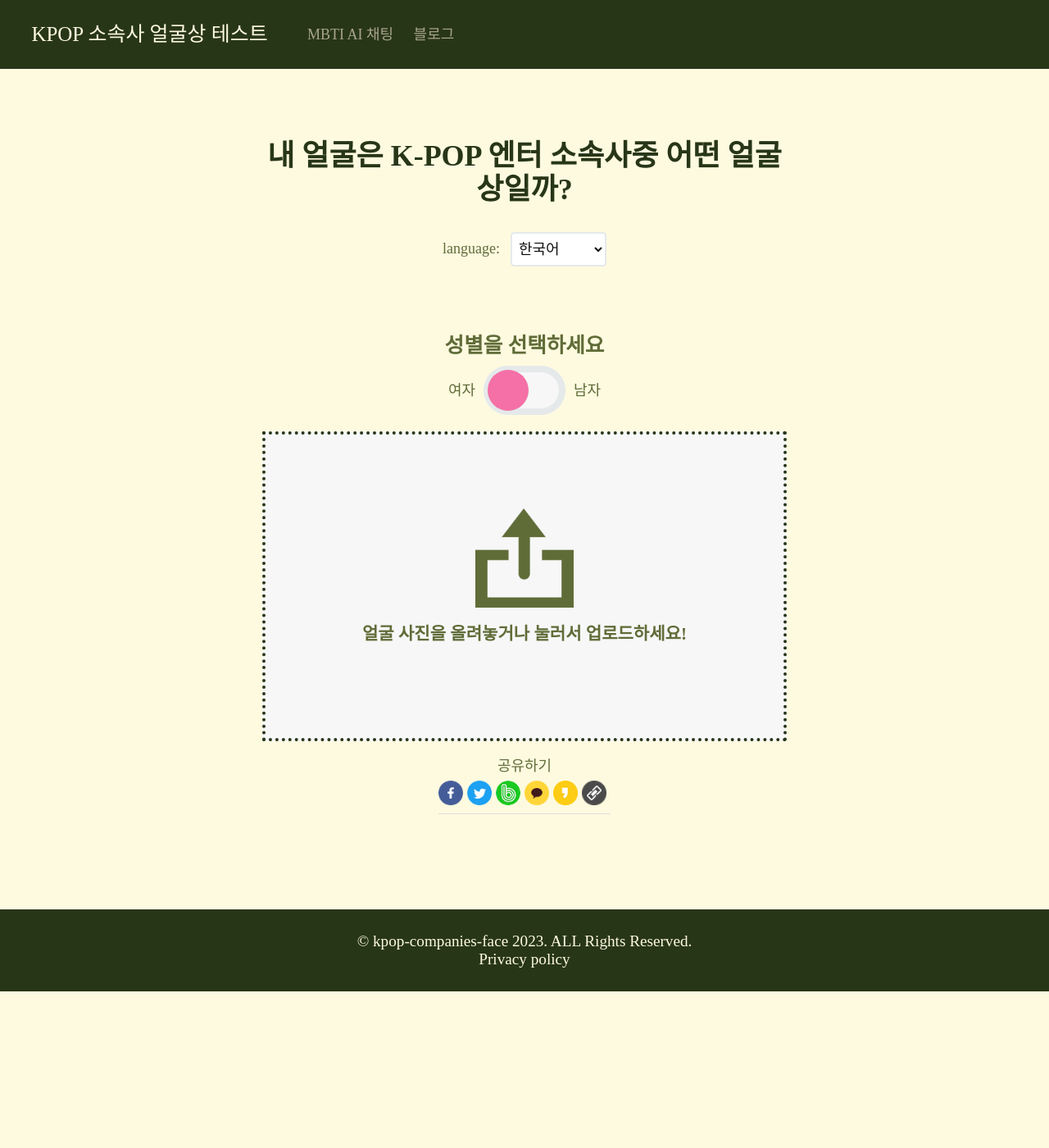
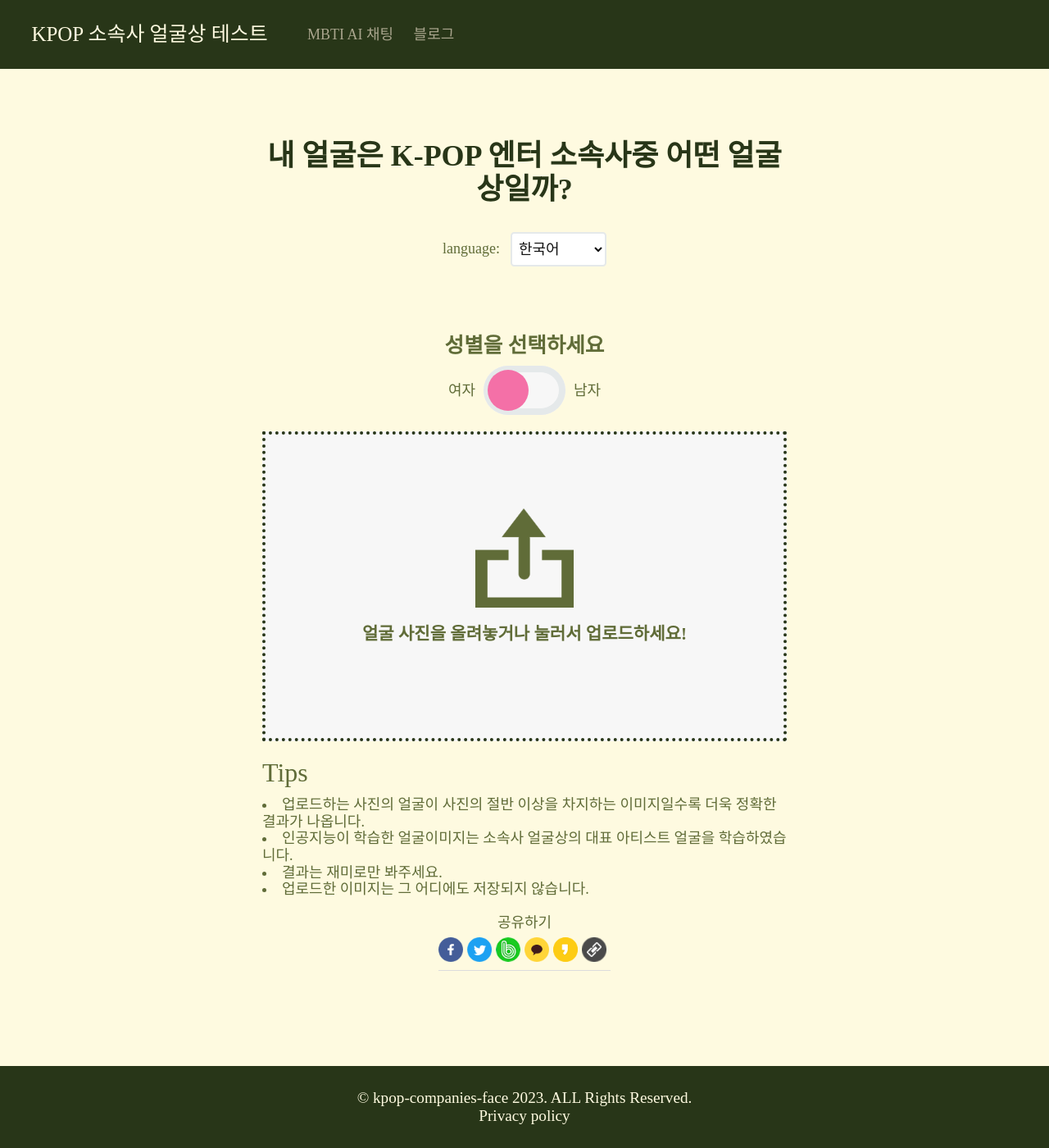
Before and after one commit to moony01/k-four-entertainment-face, a Jekyll site: the page built from index.html, in a window 1280 px wide and 1400 px high, scrolled down 24 px. Shown: the whole window at 82% size. Built offline with Jekyll 4.4.1, drawn with Linux system fonts in a browser that asks for light colours; some web fonts are replaced; comment, search, counter and statistics services are not loaded; before the commit the page ends 1233 px from its top, so only the background shows below that.

Commit message:
추가수정

```diff
--- a/_layouts/default.html
+++ b/_layouts/default.html
@@ -9,6 +9,9 @@
     <link rel="stylesheet" href="static/css/common.css">
     <link rel="stylesheet" href="static/css/loading.css">
     <link rel="stylesheet" href="static/css/main.css">
+    <link rel="stylesheet" href="https://cdnjs.cloudflare.com/ajax/libs/font-awesome/6.4.0/css/all.min.css"
+        integrity="sha512-iecdLmaskl7CVkqkXNQ/ZH/XLlvWZOJyj7Yy7tcenmpD1ypASozpmT/E0iPtmFIB46ZmdtAc9eNBvH0H/ZpiBw=="
+        crossorigin="anonymous" referrerpolicy="no-referrer" />
     <link href="https://fonts.googleapis.com/css2?family=Noto+Sans+KR:wght@100;300;400;500;700;900&display=swap" rel="stylesheet">
     <link href="https://hangeul.pstatic.net/hangeul_static/css/nanum-barun-gothic.css" rel="stylesheet">
     <link href="https://fonts.googleapis.com/css2?family=Nanum+Gothic:wght@400;700&display=swap" rel="stylesheet">
--- a/index.html
+++ b/index.html
@@ -71,9 +71,10 @@
         <div class="file-upload-content">
             <img class="file-upload-image" id="face-image" src="#" alt="your image" />
             <div id="loading" class="animated bounce">
-                <div class="spinner-border" role="status">
+                <!-- <div class="spinner-border" role="status">
                     <span class="sr-only">Loading...</span>
-                </div>
+                </div> -->
+                <i class="fas fa-circle-notch fa-spin"></i>
                 <p class="text-center">AI가 당신의 KPOP 소속사 얼굴상을 분석중입니다.</p>
             </div>
             <p class="result-messege"></p>
@@ -83,6 +84,15 @@
                     <span class="try-again-text">다른 사진으로 재시도</span>
                 </button>
             </div>
+        </div>
+    </div>
+    <div class="tips-contents">
+        <div class="tips-title">Tips</div>
+        <div>
+            <li>업로드하는 사진의 얼굴이 사진의 절반 이상을 차지하는 이미지일수록 더욱 정확한 결과가 나옵니다.</li>
+            <li>인공지능이 학습한 얼굴이미지는 소속사 얼굴상의 대표 아티스트 얼굴을 학습하였습니다.</li>
+            <li>결과는 재미로만 봐주세요.</li>
+            <li>업로드한 이미지는 그 어디에도 저장되지 않습니다.</li>
         </div>
     </div>
     <div class="share-contents">
--- a/static/css/main.css
+++ b/static/css/main.css
@@ -304,7 +304,24 @@
     color: #ffffff;
     padding: 4px 15px;
 }
+
+.fa-spin {
+    margin: 14px;
+    font-size: 3rem;
+}
+
 /* fileupload: end */
+
+/* Tips: start */
+.tips-contents {
+    margin-bottom: 20px;
+}
+
+.tips-title {
+    font-size: 2rem;
+    margin-bottom: 10px;
+}
+/* Tips: end */
 
 /* 소속사 테스트 결과: start */
 .agency-label {
--- a/static/js/app.js
+++ b/static/js/app.js
@@ -160,23 +160,23 @@
     switch (prediction[0].className) {
       case "sm":
         resultTitle = "SM상";
-        resultExplain = "";
-        resultCeleb = "";
+        resultExplain = "#꽃미남, #짙은 쌍커풀, #밝은 인상";
+        resultCeleb = "SM 소속 연예인: NCT, 동방신기, 샤이니, 슈퍼주니어, 엑소";
         break;
       case "jyp":
         resultTitle = "JYP상";
-        resultExplain = "";
-        resultCeleb = "";
+        resultExplain = "#무쌍커풀, #매력있는 비주얼";
+        resultCeleb = "JYP 소속 연예인: 2PM, 2AM, GOT7, 스트레이 키즈";
         break;
       case "yg":
         resultTitle = "YG상";
-        resultExplain = "";
-        resultCeleb = "";
+        resultExplain = "#개성있는 비주얼, #HIP #스타일리쉬 #쿨한 인상";
+        resultCeleb = "YG 소속 연예인: 빅뱅, 위너, 아이콘, 트레저";
         break;
       case "hybe":
         resultTitle = "HYBE상";
-        resultExplain = "";
-        resultCeleb = "";
+        resultExplain = "#다양한 매력";
+        resultCeleb = "HYBE 소속 연예인: 방탄소년단, 투모로우바이투게더, 세븐틴, 엔하이픈";
         break;
       default:
         resultTitle = "알수없음";
@@ -187,23 +187,23 @@
     switch (prediction[0].className) {
       case "sm":
         resultTitle = "SM상";
-        resultExplain = "";
-        resultCeleb = "";
+        resultExplain = "#토끼상 #최강 비주얼 #밝은 인상";
+        resultCeleb = "SM 소속 연예인: 소녀시대, 레드벨벳, 에스파, 에프엑스, 보아";
         break;
       case "jyp":
         resultTitle = "JYP상";
-        resultExplain = "";
-        resultCeleb = "";
+        resultExplain = "#여우상 #매력있는 비주얼";
+        resultCeleb = "JYP 소속 연예인: 원더걸스, 트와이스, ITZY, 미쓰에이, 엔믹스";
         break;
       case "yg":
         resultTitle = "YG상";
-        resultExplain = "";
-        resultCeleb = "";
+        resultExplain = "#고양이상 #고급스러운 비주얼";
+        resultCeleb = "YG 소속 연예인: 2EN1, 블랙핑크, 이하이, 에픽하이";
         break;
       case "hybe":
         resultTitle = "HYBE상";
-        resultExplain = "";
-        resultCeleb = "";
+        resultExplain = "#개성있는 비주얼 #다양한 매력";
+        resultCeleb = "HYBE 소속 연예인: 뉴진스, 르세라핌, 프로미스나인";
         break;
       default:
         resultTitle = "알수없음";
```
